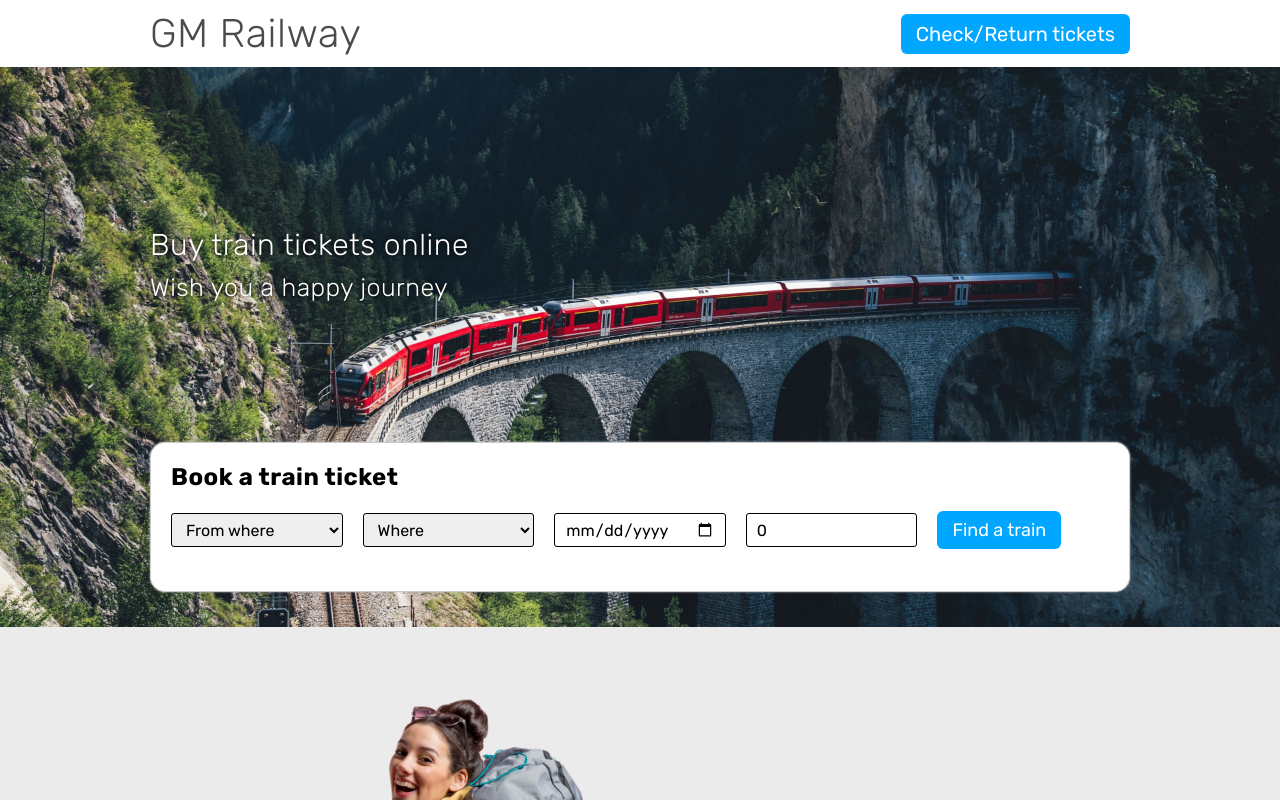
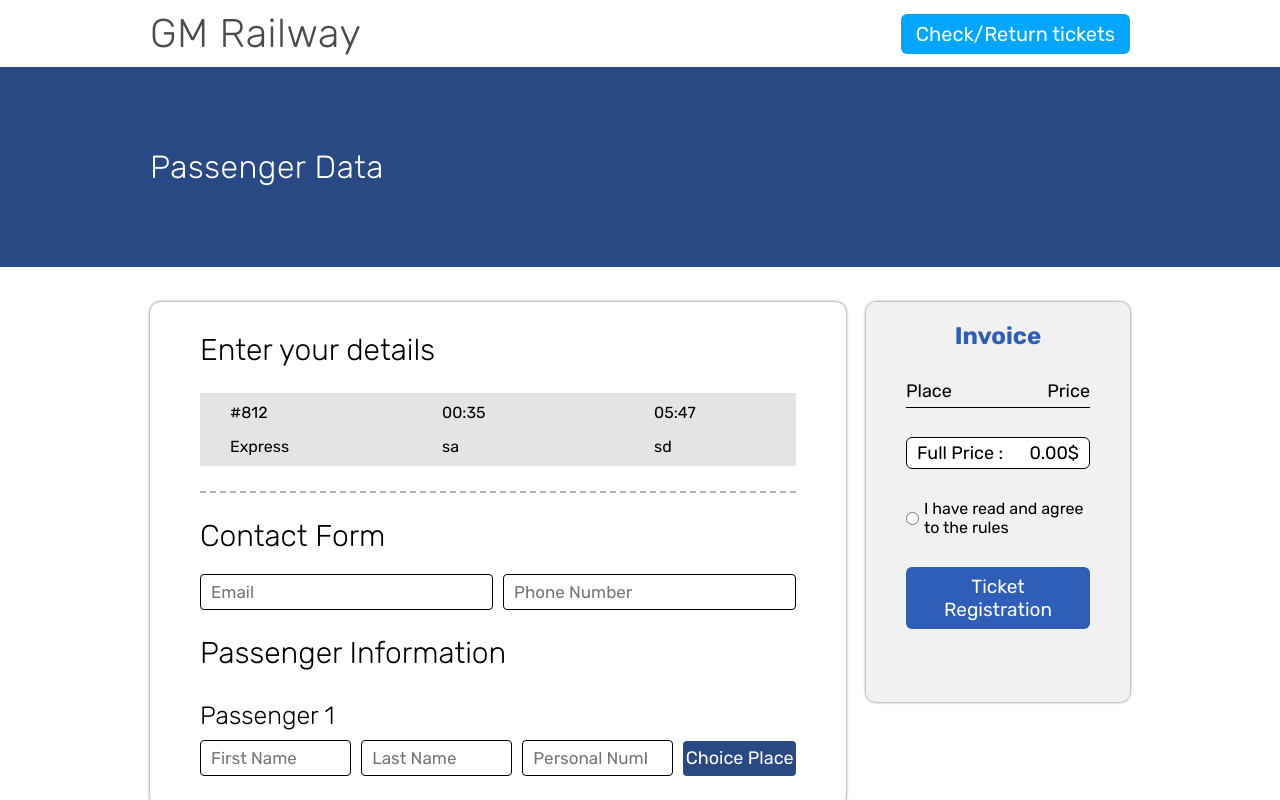
Before and after one commit to MindiashviliGiorgi/gm-railway, an Angular app: page / in a window 1280 px wide. Shown: the top 800 px of the page. Built offline with nearby package versions, Linux system fonts and the light colour scheme.

Commit message:
passengerPageStyleDone

```diff
--- a/src/app/app-routing.module.ts
+++ b/src/app/app-routing.module.ts
@@ -7,7 +7,7 @@ import { PassengersDataPageComponent } from './passengers-data-page/passengers-d
 const routes: Routes = [
   {
     path : '',
-    component : HomePageComponent
+    component : PassengersDataPageComponent
   },
   {
     path : 'railsList',
@@ -15,7 +15,7 @@ const routes: Routes = [
   },
   {
     path : 'passengersData',
-    component : PassengersDataPageComponent
+    component : HomePageComponent
   }
 ];
 
--- a/src/app/passengers-data-page/passengers-data-page.component.html
+++ b/src/app/passengers-data-page/passengers-data-page.component.html
@@ -30,7 +30,57 @@
           </li>
         </ul>
       </div>
+      <div class="decoration-line"></div>
+      <!-- contact form -->
+      <div class="contact-form-main">
+        <div class="contact-form-title">
+          <h3>Contact Form</h3>
+        </div>
+        <div class="contact-form-body">
+          <form>
+            <input type="email" placeholder="Email">
+            <input type="number" placeholder="Phone Number">
+          </form>
+        </div>
+      </div>
+      <!-- passengers information form -->
+      <div class="passengers-information-main">
+        <div class="passengers-information-title">
+          <h3>Passenger Information</h3>
+        </div>
+        <div class="passengers-information-form">
+          <h3>Passenger 1</h3>
+          <form>
+            <input type="name" placeholder="First Name">
+            <input type="name" placeholder="Last Name">
+            <input type="number" placeholder="Personal Number">
+            <button>Choice Place</button>
+          </form>
+        </div>
+      </div>
     </div>
-    <div class="section-right"></div>
+    <div class="section-right">
+      <div class="invoice-main">
+        <div class="invoice-title">
+          <h3>Invoice</h3>
+        </div>
+        <div class="invoice-options">
+          <p>Place</p>
+          <p>Price</p>
+          <div class="invoice-decore"></div>
+        </div>
+        <div class="total-amount">
+          <p>Full Price : </p>
+          <p>0.00$</p>
+        </div>
+        <div class="rules">
+          <input type="radio">
+          <p>I have read and agree to the rules</p>
+        </div>
+        <div class="ticket-register-btn">
+          <button>Ticket Registration</button>
+        </div>
+      </div>
+    </div>
   </div>
 </div>
--- a/src/app/passengers-data-page/passengers-data-page.component.scss
+++ b/src/app/passengers-data-page/passengers-data-page.component.scss
@@ -3,7 +3,7 @@
   height: auto;
   display: flex;
   flex-direction: column;
-  row-gap: 0px;
+  row-gap: 5px;
   .title {
     width: 100%;
     height: 200px;
@@ -21,19 +21,25 @@
     width: 100%;
     height: auto;
     display: flex;
-    flex-direction: row;
-    align-items: center;
+    align-items: top;
     justify-content: space-between;
-    padding: 20px 150px;
+    padding: 30px 150px;
     column-gap: 20px;
     .section-left {
       width: 100%;
       flex: 2;
       height: auto;
+      display: flex;
+      flex-direction: column;
+      row-gap: 25px;
+      box-shadow: 0px 0px 3px #5b5b5b;
+      padding: 30px 50px;
+      border-radius: 10px;
       .section-left-title {
         h3 {
           font-size: 30px;
           color: #000;
+          font-weight: 100;
         }
       }
       .details {
@@ -77,12 +83,200 @@
           }
         }
       }
+      .decoration-line {
+        width: 100%;
+        height: 2px;
+        border-bottom: 2px dashed #b2b2b2;
+      }
+      .contact-form-main {
+        width: 100%;
+        height: auto;
+        display: flex;
+        flex-direction: column;
+        row-gap: 20px;
+        .contact-form-title {
+          h3 {
+            font-size: 30px;
+            font-weight: 100;
+          }
+        }
+        .contact-form-body {
+          width: 100%;
+          height: auto;
+          display: flex;
+          flex-direction: row;
+          align-items: center;
+          form {
+            width: 100%;
+            display: flex;
+            align-items: center;
+            justify-content: space-between;
+            flex-direction: row;
+            column-gap: 10px;
+            input {
+              width: 100%;
+              padding: 7px 10px;
+              border: 1px solid #000;
+              outline: none;
+              font-size: 17px;
+              border-radius: 4px;
+            }
+          }
+        }
+      }
+      .passengers-information-main {
+        width: 100%;
+        display: flex;
+        flex-direction: column;
+        row-gap: 30px;
+        .passengers-information-title {
+          h3 {
+            font-size: 30px;
+            color: #000;
+            font-weight: 100;
+          }
+        }
+        .passengers-information-form {
+          width: 100%;
+          height: auto;
+          display: flex;
+          flex-direction: column;
+          row-gap: 10px;
+          h3 {
+            font-size: 25px;
+            font-weight: 100;
+            color: #000;
+          }
+          form {
+            width: 100%;
+            display: flex;
+            align-items: center;
+            flex-direction: row;
+            column-gap: 10px;
+            input {
+              width: 100%;
+              padding: 7px 10px;
+              border: 1px solid #000;
+              outline: none;
+              font-size: 17px;
+              border-radius: 4px;
+            }
+            button {
+              width: 500px;
+              height: 35px;
+              background-color: #294985;
+              color: #fff;
+              font-size: 18px;
+              border: none;
+              outline: none;
+              border-radius: 4px;
+              cursor: pointer;
+              transition: 0.3s;
+              &:hover {
+                background-color: #2e5eb7;
+                transition: 0.3s;
+              }
+              &:active {
+                background-color: #294985;
+                transition: 0s;
+              }
+            }
+          }
+        }
+      }
     }
     .section-right {
       flex: 1;
       width: 100%;
-      height: auto;
-
+      height: 400px;
+      box-shadow: 0px 0px 3px #5b5b5b;
+      border-radius: 10px;
+      .invoice-main {
+        width: 100%;
+        height: 100%;
+        display: flex;
+        flex-direction: column;
+        row-gap: 30px;
+        padding: 20px 40px;
+        background-color: #f1f1f1;
+        border-radius: 10px;
+        .invoice-title {
+          width: 100%;
+          text-align: center;
+          h3 {
+            font-size: 24px;
+            color: #2e5eb7;
+          }
+        }
+        .invoice-options {
+          width: 100%;
+          display: flex;
+          align-items: center;
+          justify-content: space-between;
+          position: relative;
+          padding-bottom: 5px;
+          p {
+            font-size: 18px;
+          }
+          .invoice-decore {
+            position: absolute;
+            content: '';
+            bottom: 0;
+            left: 0;
+            width: 100%;
+            height: 0.5px;
+            background-color: #000;
+          }
+        }
+        .total-amount {
+          width: 100%;
+          display: flex;
+          align-items: center;
+          justify-content: space-between;
+          padding: 4px 10px;
+          border-radius: 6px;
+          border: 1px solid #000;
+          background-color: #fff;
+          p {
+            font-size: 18px;
+          }
+        }
+        .rules {
+          width: 100%;
+          height: auto;
+          display: flex;
+          flex-direction: row;
+          column-gap: 5px;
+          align-items: center;
+        }
+        .ticket-register-btn {
+          width: 100%;
+          display: flex;
+          align-items: center;
+          justify-content: center;
+          height: auto;
+          button {
+            font-size: 19px;
+            color: #fff;
+            background-color: #2e5eb7;
+            border: none;
+            outline: none;
+            cursor: pointer;
+            border-radius: 6px;
+            padding: 8px 20px;
+            transition: 0.3s;
+            &:hover {
+              background-color: #3e78e5;
+              transition: 0.3s;
+              transform: translateY(-2px);
+            }
+            &:active {
+              background-color: #294985;
+              transition: 0s;
+            }
+          }
+        }
+      }
     }
   }
 }
```
